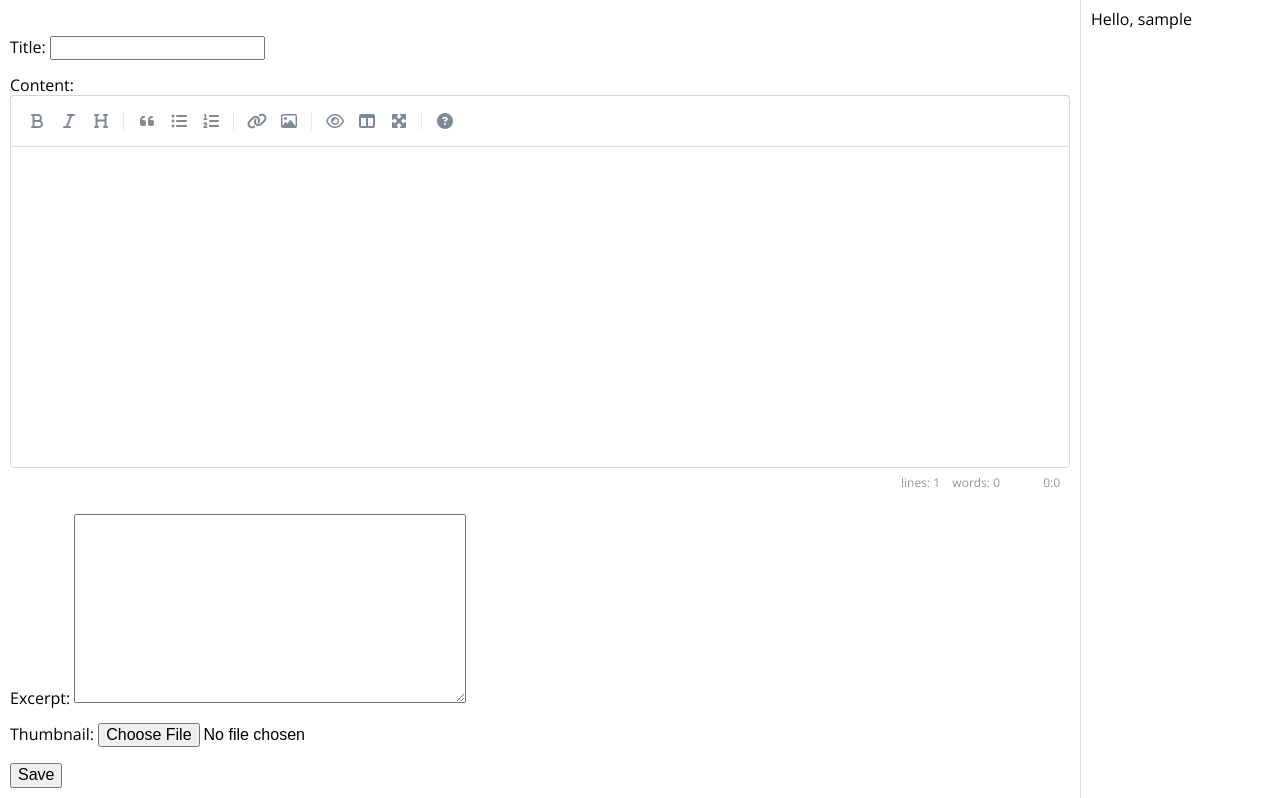
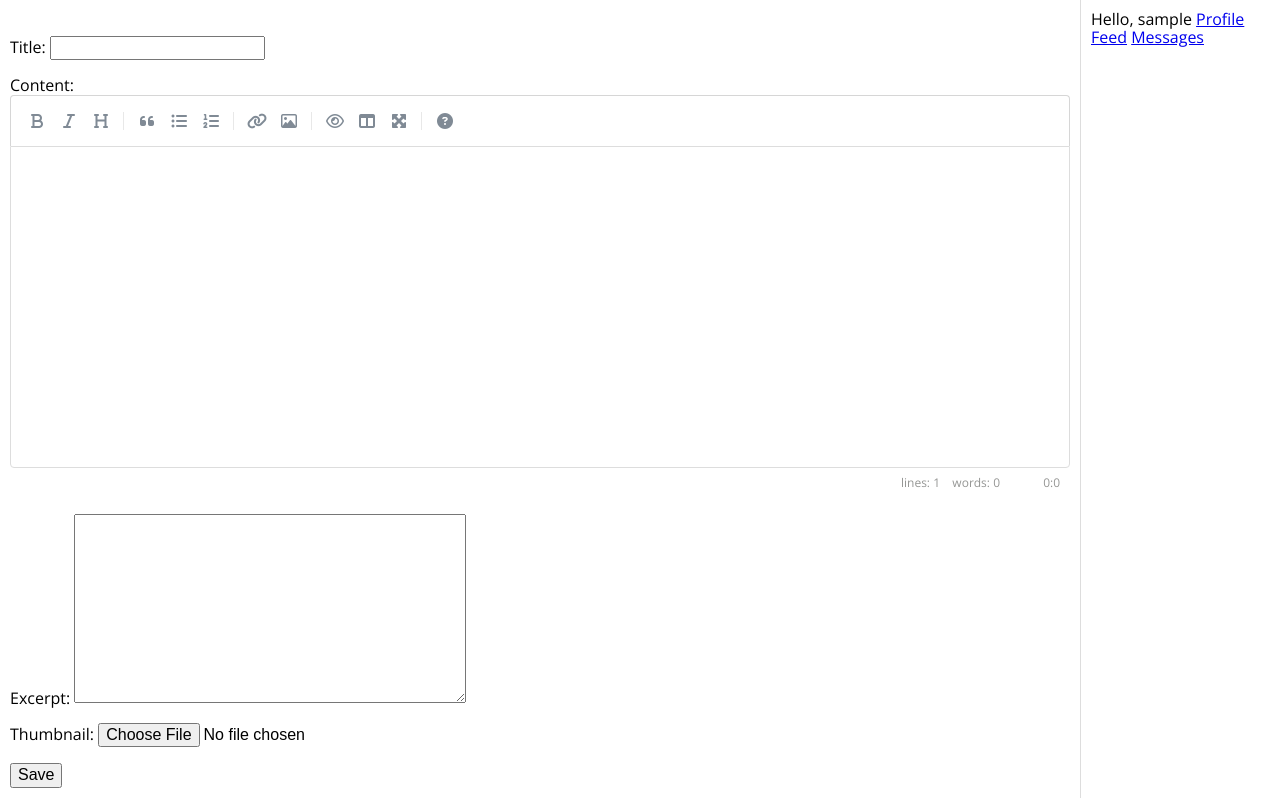
Before and after one commit to mozhario/thrill, a Django app: page /posts/create in a window 1280 px wide. Shown: the part 40-838 px from the top of the page. Run offline with Django 3.2, Linux system fonts and the light colour scheme; the visitor is signed in with stand-in values (Sample User, id 1); parts of the project's set-up code (start-up, migrations or seed data) failed here and were passed over; some libraries are stand-ins or nearby versions.

Commit message:
Added some links to sidebar

```diff
--- a/templates/partials/sidebar.html
+++ b/templates/partials/sidebar.html
@@ -1,5 +1,9 @@
 {% if request.user.is_authenticated %}
     Hello, {{ request.user.username }}
+
+    <a href="{% url 'user_profile' %}">Profile</a>
+    <a href="{% url 'user_feed' %}">Feed</a>
+    <a href="{% url 'messages' %}">Messages</a>
 {% else %}
     {# login form here #}
 {% endif %}
```
